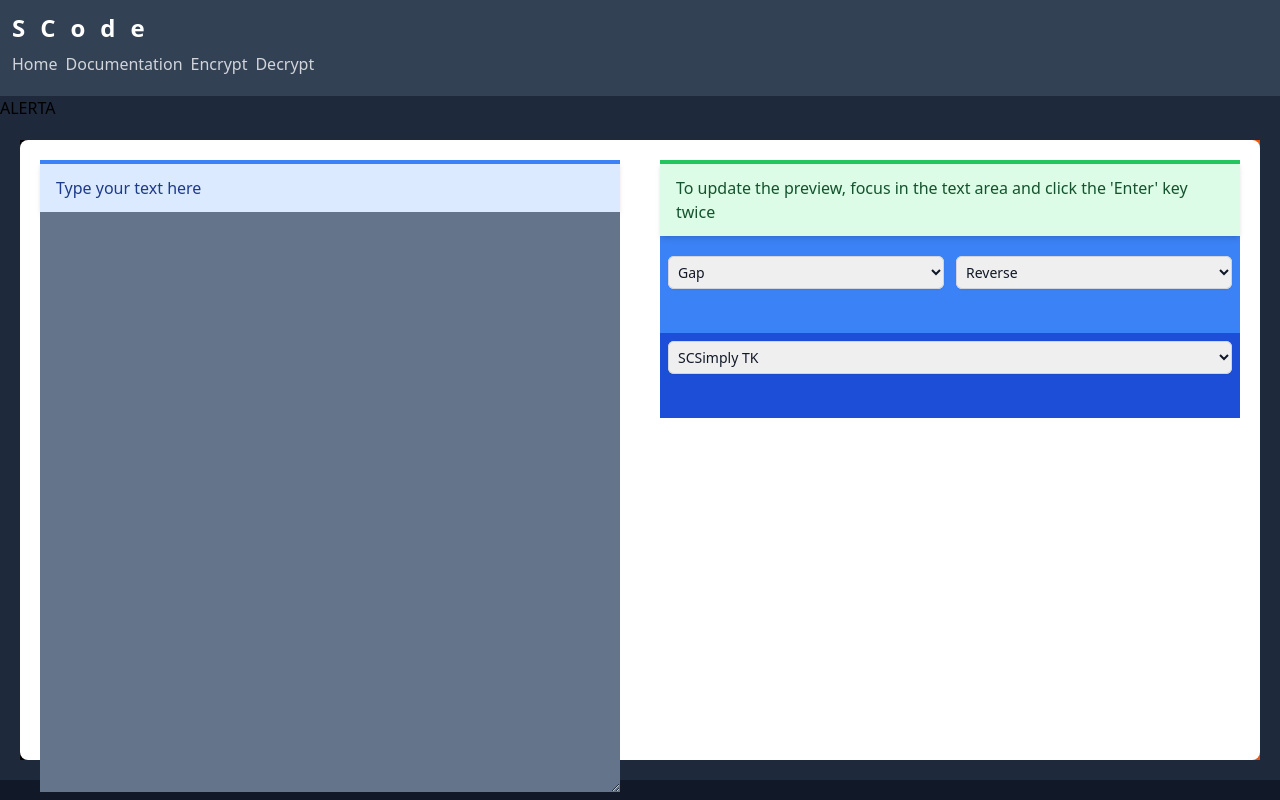
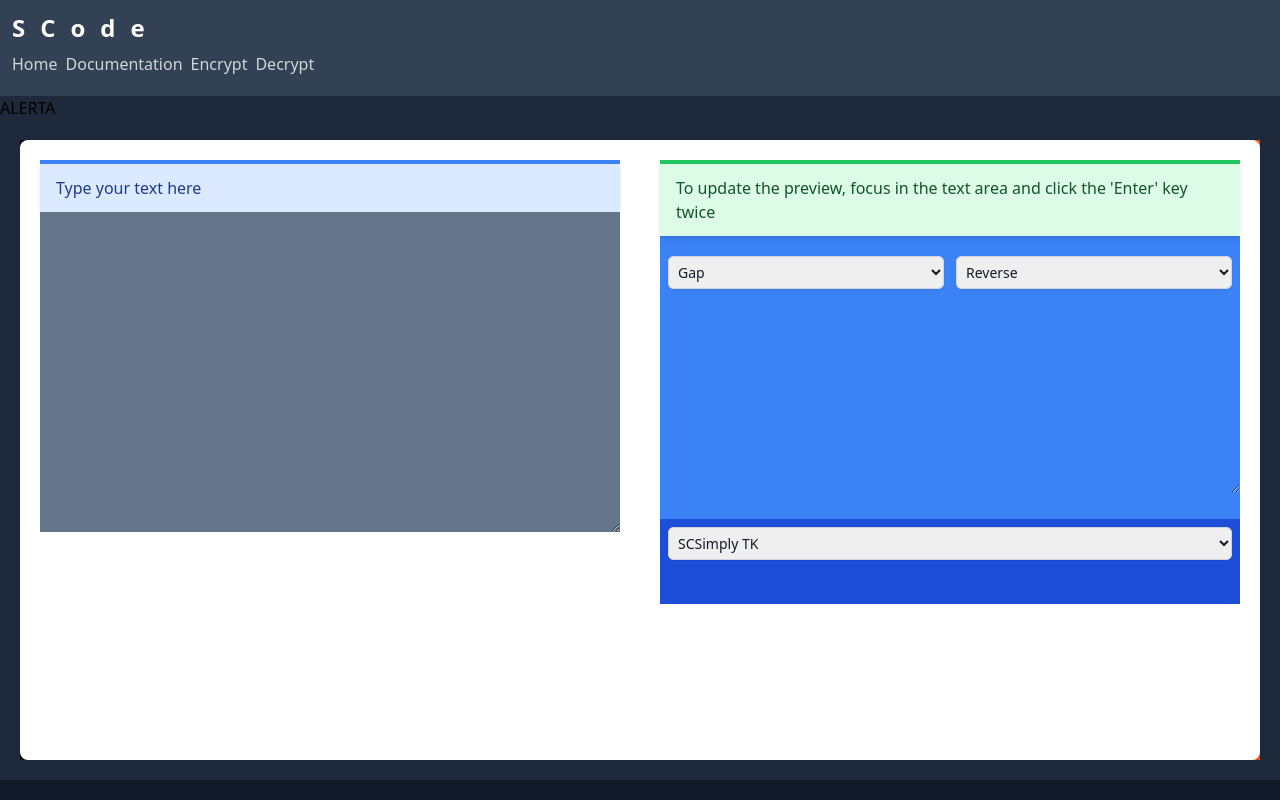
Before and after one commit to Mikeprogrammer973/scode, a React (Create React App) app in the folder scode/: page /encrypt in a window 1280 px wide. Shown: the top 800 px of the page. Built offline with nearby package versions, Linux system fonts and the light colour scheme.

Commit message:
...........

```diff
--- a/scode/src/interface/Encrypt.tsx
+++ b/scode/src/interface/Encrypt.tsx
@@ -92,7 +92,7 @@ export default function Encrypt(): JSX.Element
                 <div className="aspect-[1/1] h-full bg-black">
                     <div  className="bg-white rounded-tl-lg rounded-tr-lg lg:rounded-tr-none lg:rounded-bl-lg h-full w-full p-5">
                         <div className="bg-blue-100 border-t-4 border-blue-500 text-blue-900 px-4 py-3 shadow-md">Type your text here</div>
-                        <textarea onChange={e => {setTxt(e.target.value); previweFormatation();}} value={format_str(txt)} className="bg-slate-500 text-gray-300 text-xl w-full h-full p-5 outline-none"></textarea>
+                        <textarea rows={10} onChange={e => {setTxt(e.target.value); previweFormatation();}} value={format_str(txt)} className="bg-slate-500 text-gray-300 text-xl w-full p-5 outline-none"></textarea>
                     </div>
                 </div>
                 <div className="aspect-[1/1] h-full bg-orange-600">
@@ -113,9 +113,7 @@ export default function Encrypt(): JSX.Element
                                     </select>
                                 </abbr>
                             </p>
-                            <p className="p-2 text-xl text-white">
-                                {fTxt}
-                            </p>
+                            <textarea rows={7} value={fTxt} className="div-2 text-xl text-white w-full bg-transparent px-2 outline-none box-border"></textarea>
                         </div>
                         <div className="bg-blue-700 pb-5">
                         <p className="p-2">
--- a/scode/src/style/App.css
+++ b/scode/src/style/App.css
@@ -19,6 +19,10 @@
   top: 0px;
 }
 
+.m-2 {
+  margin: 0.5rem;
+}
+
 .mx-auto {
   margin-left: auto;
   margin-right: auto;
@@ -27,6 +31,11 @@
 .my-2 {
   margin-top: 0.5rem;
   margin-bottom: 0.5rem;
+}
+
+.mx-2 {
+  margin-left: 0.5rem;
+  margin-right: 0.5rem;
 }
 
 .mt-0 {
@@ -39,6 +48,10 @@
 
 .mb-3 {
   margin-bottom: 0.75rem;
+}
+
+.box-border {
+  box-sizing: border-box;
 }
 
 .block {
@@ -89,6 +102,10 @@
   max-width: 1280px;
 }
 
+.max-w-\[50\%\] {
+  max-width: 50%;
+}
+
 .cursor-default {
   cursor: default;
 }
@@ -123,6 +140,10 @@
 
 .overflow-y-scroll {
   overflow-y: scroll;
+}
+
+.text-wrap {
+  text-wrap: wrap;
 }
 
 .rounded-md {
@@ -218,6 +239,10 @@
   background-color: rgb(255 255 255 / var(--tw-bg-opacity));
 }
 
+.bg-transparent {
+  background-color: transparent;
+}
+
 .p-1 {
   padding: 0.25rem;
 }
@@ -260,6 +285,11 @@
 .py-8 {
   padding-top: 2rem;
   padding-bottom: 2rem;
+}
+
+.px-2 {
+  padding-left: 0.5rem;
+  padding-right: 0.5rem;
 }
 
 .pb-5 {
```
